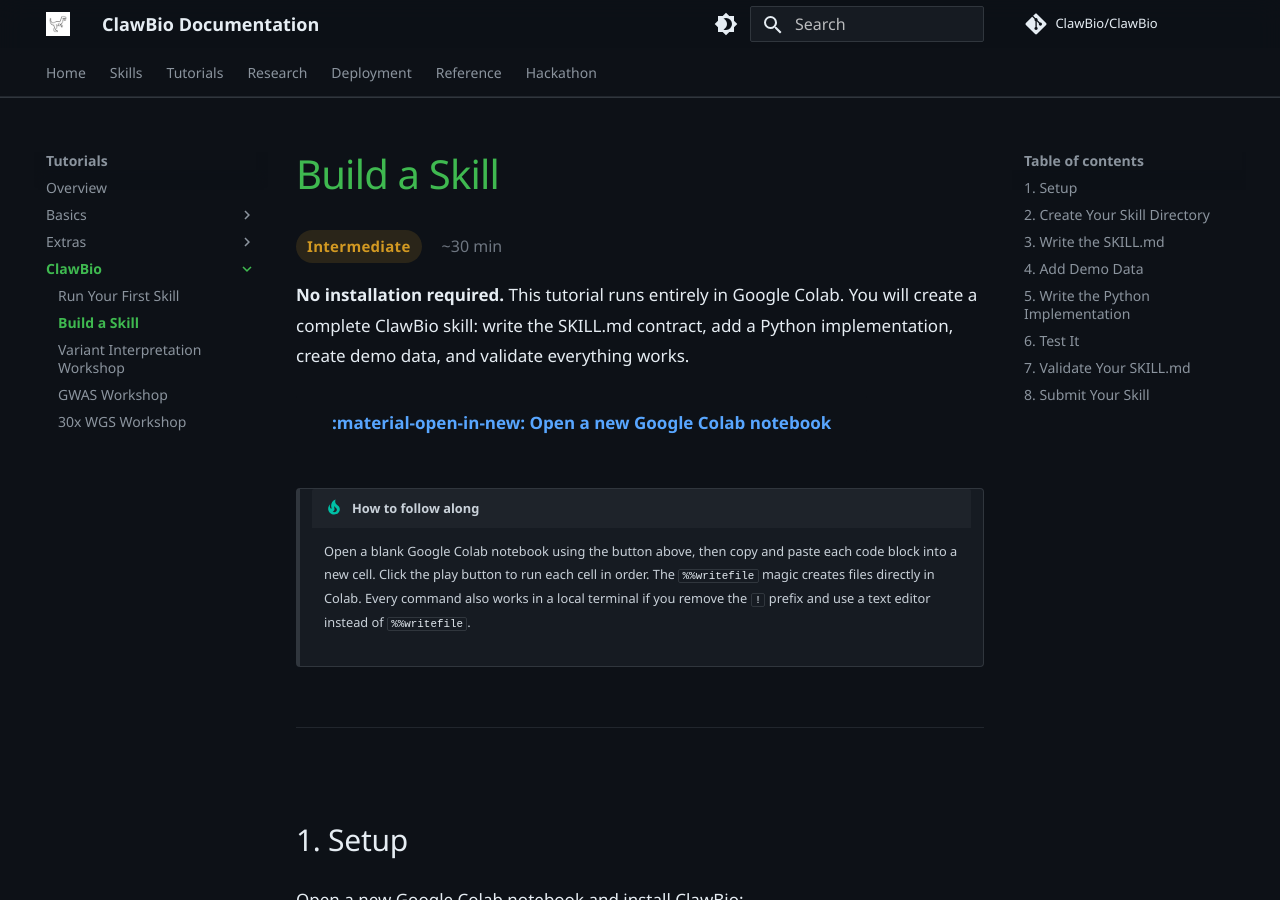
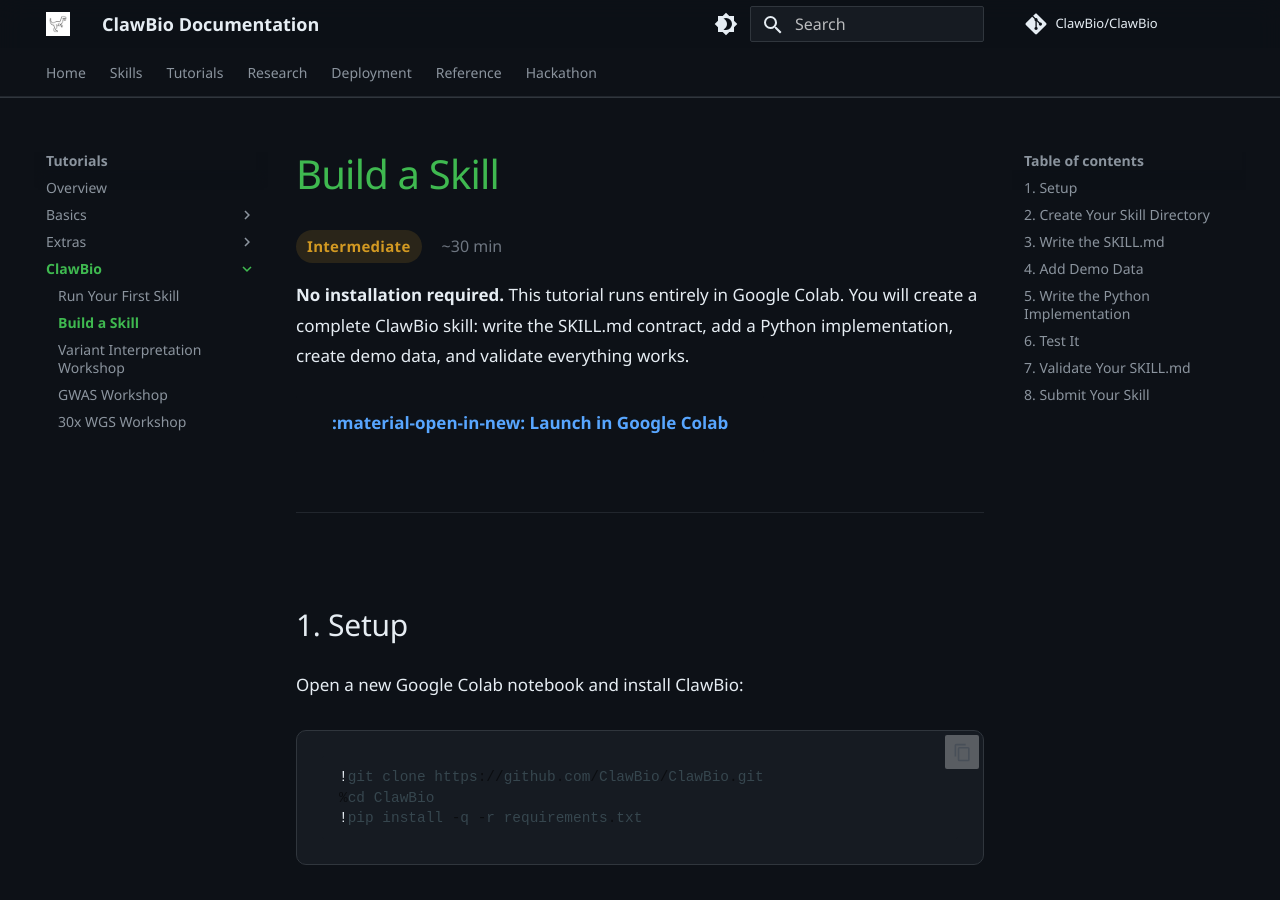
Before and after one commit to ClawBio/docs, an MkDocs documentation site: the page built from docs/tutorials/build-a-skill.md, in a window 1280 px wide and 900 px high. Built offline with MkDocs 1.6.1 and Material for MkDocs 9.7.7, drawn with Linux system fonts in a browser that asks for light colours; comment, search, counter and statistics services are not loaded.

Commit message:
Point all tutorials to dedicated Colab notebooks
Every ClawBio tutorial now links to its own self-contained .ipynb:
- Run Your First Skill -> tutorial-first-skill.ipynb
- Build a Skill -> tutorial-build-a-skill.ipynb
- Variant Interpretation -> tutorial-variant-interpretation.ipynb
- GWAS Workshop -> tutorial-gwas-workshop.ipynb
- 30x WGS -> workshop-30x-wgs.ipynb

Consistent "Launch in Google Colab" button on every page.

Co-Authored-By: Claude Opus 4.6 (1M context) <noreply@anthropic.com>

```diff
--- a/docs/tutorials/build-a-skill.md
+++ b/docs/tutorials/build-a-skill.md
@@ -12,10 +12,7 @@ description: Create a complete ClawBio skill from scratch in Google Colab — SK
 
 **No installation required.** This tutorial runs entirely in Google Colab. You will create a complete ClawBio skill: write the SKILL.md contract, add a Python implementation, create demo data, and validate everything works.
 
-[:material-open-in-new: Open a new Google Colab notebook](https://colab.research.google.com/#create=true){ .md-button .md-button--primary }
-
-!!! tip "How to follow along"
-    Open a blank Google Colab notebook using the button above, then copy and paste each code block into a new cell. Click the play button to run each cell in order. The `%%writefile` magic creates files directly in Colab. Every command also works in a local terminal if you remove the `!` prefix and use a text editor instead of `%%writefile`.
+[:material-open-in-new: Launch in Google Colab](https://colab.research.google.com/github/ClawBio/ClawBio/blob/main/docs/tutorial-build-a-skill.ipynb){ .md-button .md-button--primary }
 
 ---
 
```
Also changed, not shown: docs/tutorials/gwas-workshop.md (+1 -2 lines), docs/tutorials/run-your-first-skill.md (+1 -4 lines).
